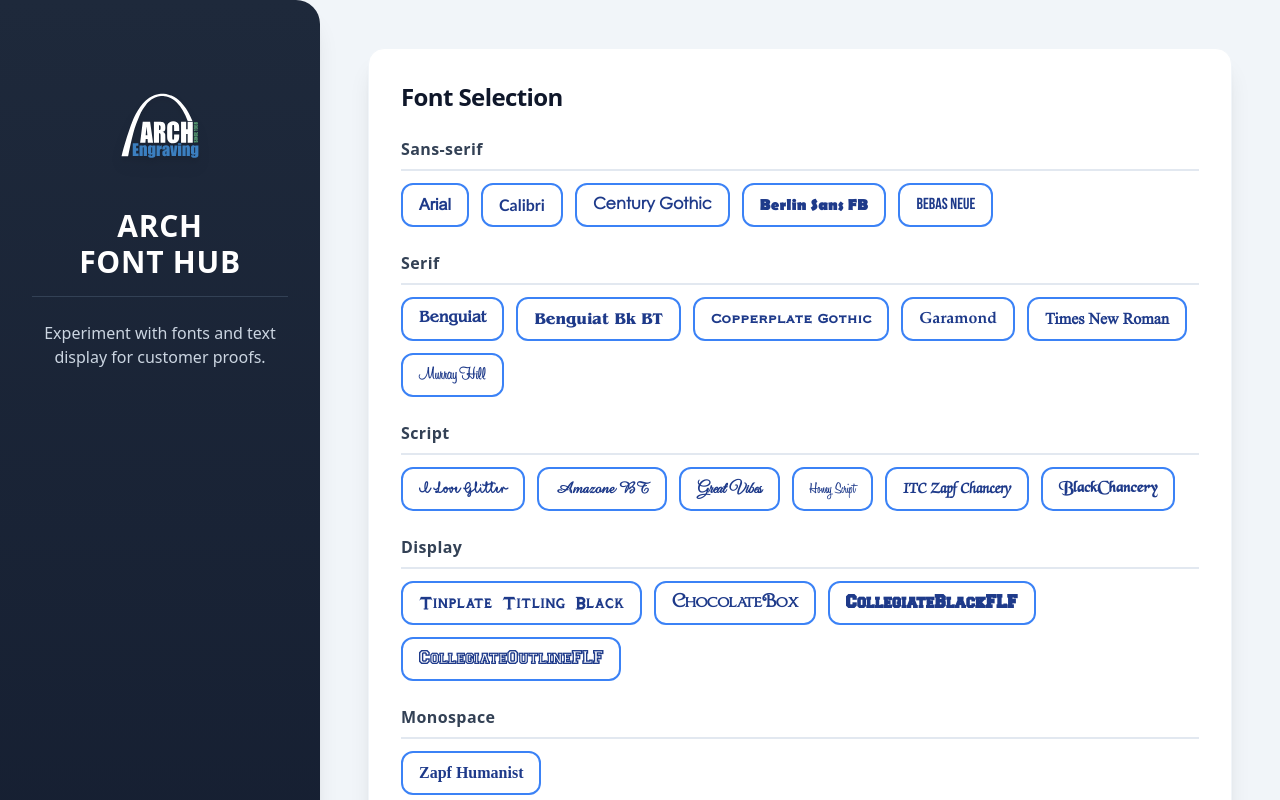
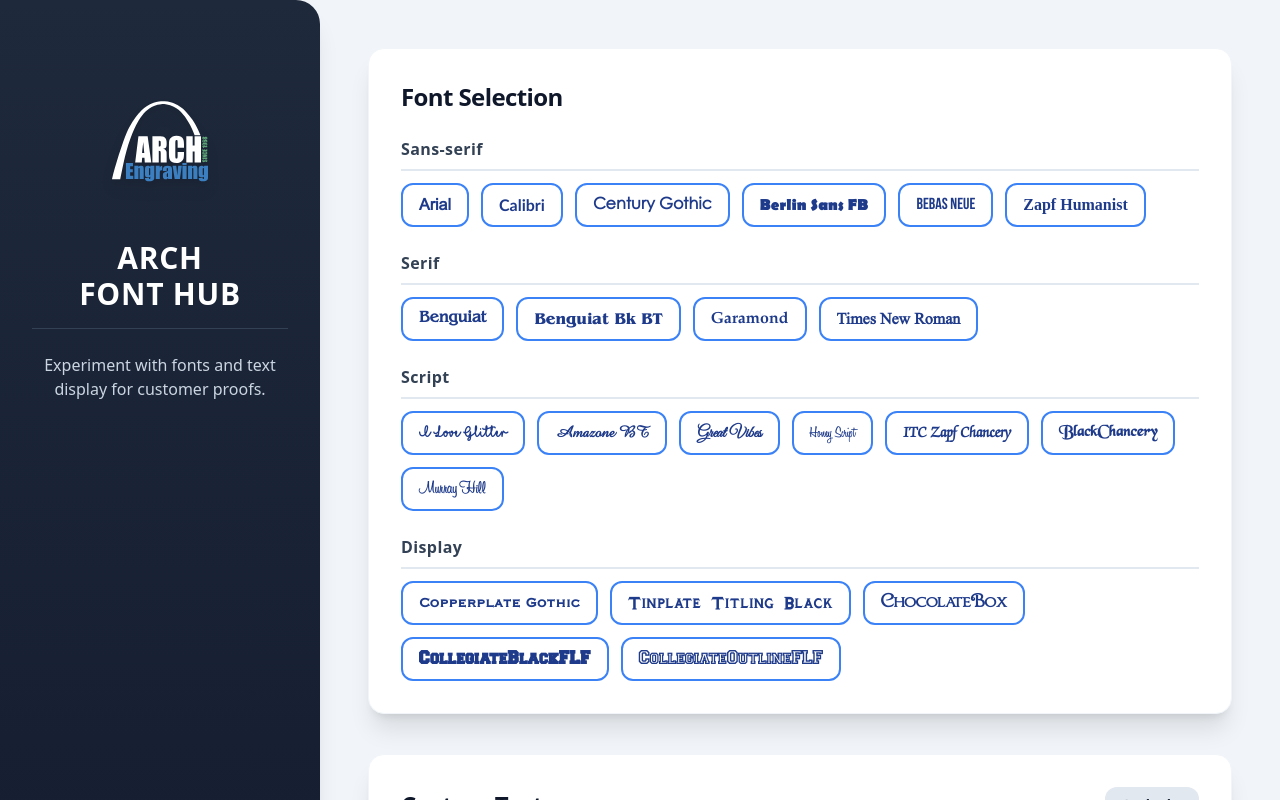
Before and after one commit to Arch-Tom/archfonthub, a React (Vite) app: page / in a window 1280 px wide. Shown: the top 800 px of the page. Built offline with nearby package versions, Linux system fonts and the light colour scheme; a web font is replaced by a local one.

Commit message:
Larger logo and font recategorization

```diff
--- a/src/App.jsx
+++ b/src/App.jsx
@@ -5,12 +5,12 @@
     const DEFAULT_TEXT_PLACEHOLDER = 'Type your text here...';
     const MAX_SELECTED_FONTS = 3;
 
+    // MODIFIED: Fonts have been reviewed and recategorized for accuracy.
     const categorizedFonts = {
-        'Sans-serif': ['Arial', 'Calibri', 'Century Gothic', 'Berlin Sans FB', 'Bebas Neue'],
-        'Serif': ['Benguiat', 'Benguiat Bk BT', 'Copperplate Gothic', 'Garamond', 'Times New Roman', 'Murray Hill'],
-        'Script': ['I Love Glitter', 'Amazone BT', 'Great Vibes', 'Honey Script', 'ITC Zapf Chancery', 'BlackChancery'],
-        'Display': ['Tinplate Titling Black', 'ChocolateBox', 'CollegiateBlackFLF', 'CollegiateOutlineFLF'],
-        'Monospace': ['Zapf Humanist']
+        'Sans-serif': ['Arial', 'Calibri', 'Century Gothic', 'Berlin Sans FB', 'Bebas Neue', 'Zapf Humanist'],
+        'Serif': ['Benguiat', 'Benguiat Bk BT', 'Garamond', 'Times New Roman'],
+        'Script': ['I Love Glitter', 'Amazone BT', 'Great Vibes', 'Honey Script', 'ITC Zapf Chancery', 'BlackChancery', 'Murray Hill'],
+        'Display': ['Copperplate Gothic', 'Tinplate Titling Black', 'ChocolateBox', 'CollegiateBlackFLF', 'CollegiateOutlineFLF']
     };
 
     const glyphs = [
@@ -180,16 +180,14 @@
     return (
         <div className="flex flex-col lg:flex-row min-h-screen bg-slate-100 font-sans">
             {/* Sidebar */}
-            {/* MODIFIED: Adjusted padding and justification for mobile. */}
             <aside className="bg-gradient-to-b from-slate-800 to-slate-900 text-white w-full lg:w-80 lg:h-auto p-4 lg:p-8 flex-shrink-0 flex flex-col items-center justify-center lg:justify-start lg:pt-16 shadow-xl lg:rounded-r-3xl">
-                {/* MODIFIED: Changed to row layout on mobile and column on desktop. */}
                 <div className="flex flex-row lg:flex-col items-center justify-center gap-4">
                     <div className="flex-shrink-0">
                         <img
                             src="/images/Arch Vector Logo White.svg"
                             alt="Arch Font Hub Logo"
-                            // MODIFIED: Made logo size responsive.
-                            className="h-16 w-16 lg:h-32 lg:w-32 object-contain drop-shadow-lg"
+                            // MODIFIED: Increased logo size for better visual weight.
+                            className="h-20 w-20 lg:h-40 lg:w-40 object-contain drop-shadow-lg"
                         />
                     </div>
                     <div className="font-black text-2xl lg:text-3xl tracking-wide leading-tight text-white text-center">ARCH<br className="hidden lg:block" /> FONT HUB</div>
```
